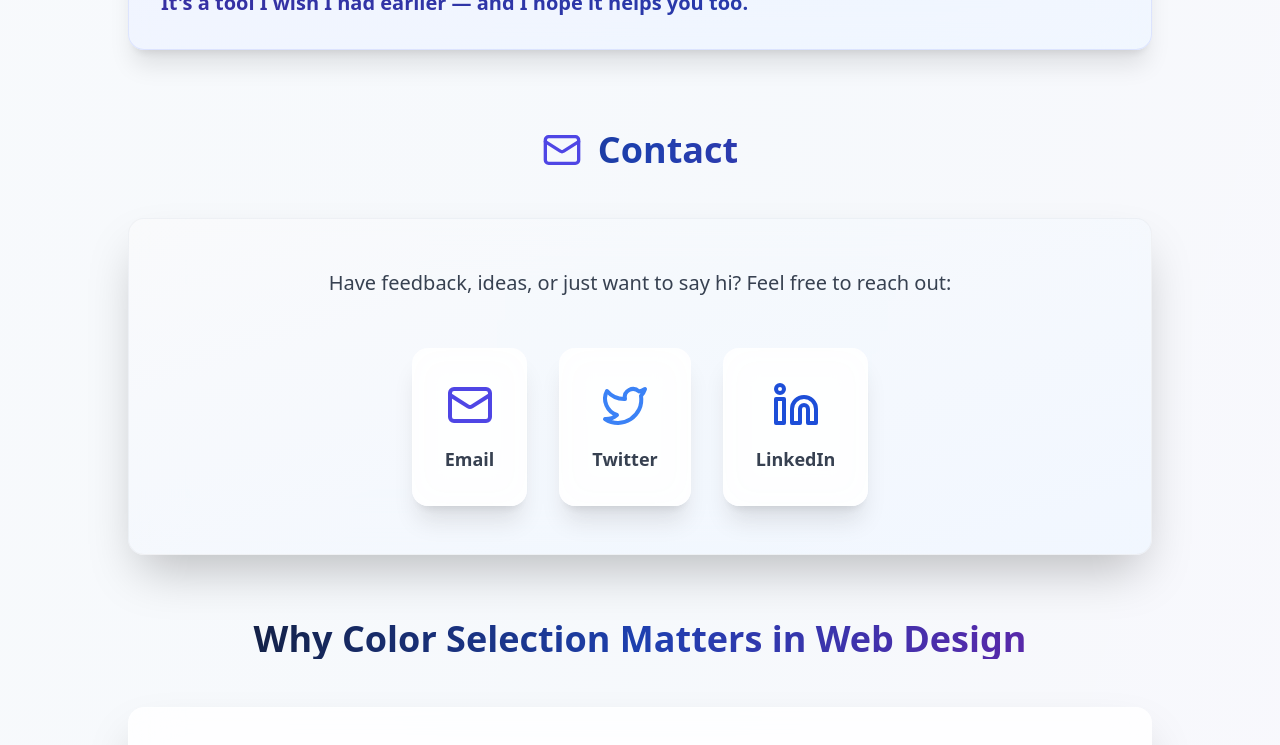
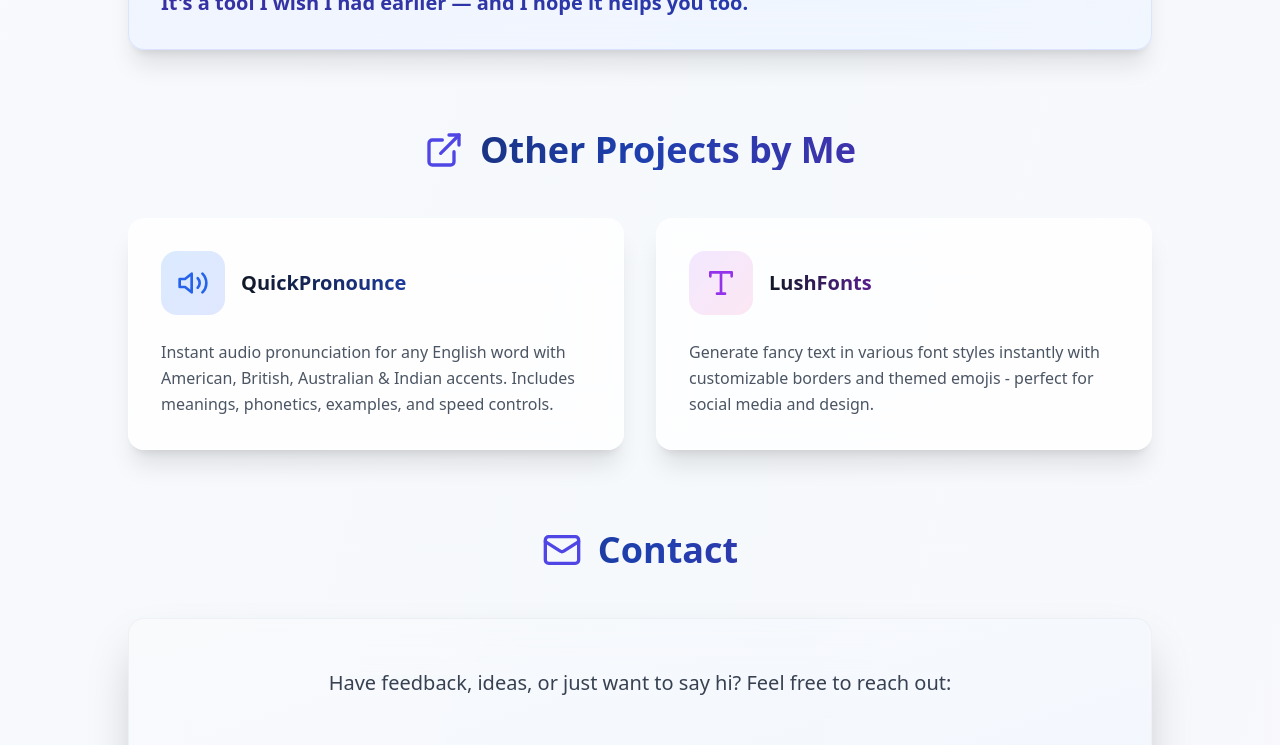
Before and after one commit to ankitsharma93154/Colorcura, a React (Vite) app: page /about in a window 1280 px wide. Shown: the part 1740-2485 px from the top of the page. Built offline with nearby package versions, Linux system fonts and the light colour scheme; no server answers.

Commit message:
added other projects by me section and changed the content of right side bar

```diff
--- a/src/components/palette/PaletteCard.tsx
+++ b/src/components/palette/PaletteCard.tsx
@@ -96,7 +96,7 @@ const PaletteCard: React.FC<PaletteCardProps> = ({ palette, onLike, isLiked }) =
       {/* Enhanced like button with glassmorphism */}
       <button
         onClick={handleLike}
-        className="absolute -bottom-4 left-4 flex items-center space-x-2 bg-white/90 dark:bg-gray-800/90 backdrop-blur-lg text-gray-600 hover:text-red-500 dark:text-gray-300 dark:hover:text-red-400 transition-all duration-300 px-4 py-2 rounded-full shadow-lg border border-white/30 dark:border-gray-600/30 hover:scale-110 hover:-translate-y-1 hover:shadow-xl group/like z-50"
+        className="absolute -bottom-4 left-36 flex items-center space-x-2 bg-white/90 dark:bg-gray-800/90 backdrop-blur-lg text-gray-600 hover:text-red-500 dark:text-gray-300 dark:hover:text-red-400 transition-all duration-300 px-4 py-2 rounded-full shadow-lg border border-white/30 dark:border-gray-600/30 hover:scale-110 hover:-translate-y-1 hover:shadow-xl group/like z-50"
         aria-label="Like"
       >
         <Heart
--- a/src/pages/AboutPage.tsx
+++ b/src/pages/AboutPage.tsx
@@ -1,5 +1,5 @@
 import React from 'react';
-import { Palette, Mail, Twitter, Linkedin, Eye, Layout, Lightbulb } from 'lucide-react';
+import { Palette, Mail, Twitter, Linkedin, Eye, Layout, Lightbulb, ExternalLink, Volume2, Type } from 'lucide-react';
 
 const AboutContactPage: React.FC = () => {
   return (
@@ -114,6 +114,60 @@ const AboutContactPage: React.FC = () => {
                 </p>
                 <p className="text-xl font-semibold bg-gradient-to-r from-indigo-800 to-blue-800 bg-clip-text text-transparent mb-0">
                   It's a tool I wish I had earlier — and I hope it helps you too.
+                </p>
+              </div>
+            </div>
+          </section>
+
+          {/* Other Projects Section */}
+          <section className="mb-20">
+            <h2 className="text-4xl font-bold mb-12 bg-gradient-to-r from-gray-900 via-blue-800 to-purple-800 bg-clip-text text-transparent text-center flex items-center justify-center">
+              <ExternalLink className="mr-4 h-10 w-10 text-indigo-600" />
+              Other Projects by Me
+            </h2>
+
+            <div className="grid md:grid-cols-2 gap-8">
+              <div className="bg-white/80 backdrop-blur-xl p-8 rounded-2xl border border-white/30 shadow-xl hover:shadow-2xl transition-all duration-500 hover:scale-105 group">
+                <div className="flex items-center mb-6">
+                  <div className="p-4 bg-gradient-to-br from-blue-100 to-indigo-100 rounded-2xl mr-4 group-hover:scale-110 transition-transform duration-300">
+                    <Volume2 className="h-8 w-8 text-blue-600" />
+                  </div>
+                  <h3 className="text-xl font-bold bg-gradient-to-r from-gray-900 to-blue-800 bg-clip-text text-transparent">
+                    <a
+                      href="https://quickpronounce.site"
+                      target="_blank"
+                      rel="noopener noreferrer"
+                      className="hover:text-blue-700 transition-colors flex items-center gap-2"
+                    >
+                      QuickPronounce
+                      <ExternalLink size={18} />
+                    </a>
+                  </h3>
+                </div>
+                <p className="text-gray-600 leading-relaxed">
+                  Instant audio pronunciation for any English word with American, British, Australian & Indian accents. Includes meanings, phonetics, examples, and speed controls.
+                </p>
+              </div>
+
+              <div className="bg-white/80 backdrop-blur-xl p-8 rounded-2xl border border-white/30 shadow-xl hover:shadow-2xl transition-all duration-500 hover:scale-105 group">
+                <div className="flex items-center mb-6">
+                  <div className="p-4 bg-gradient-to-br from-purple-100 to-pink-100 rounded-2xl mr-4 group-hover:scale-110 transition-transform duration-300">
+                    <Type className="h-8 w-8 text-purple-600" />
+                  </div>
+                  <h3 className="text-xl font-bold bg-gradient-to-r from-gray-900 to-purple-800 bg-clip-text text-transparent">
+                    <a
+                      href="https://lushfonts.site"
+                      target="_blank"
+                      rel="noopener noreferrer"
+                      className="hover:text-purple-700 transition-colors flex items-center gap-2"
+                    >
+                      LushFonts
+                      <ExternalLink size={18} />
+                    </a>
+                  </h3>
+                </div>
+                <p className="text-gray-600 leading-relaxed">
+                  Generate fancy text in various font styles instantly with customizable borders and themed emojis - perfect for social media and design.
                 </p>
               </div>
             </div>
--- a/src/pages/HomePage.tsx
+++ b/src/pages/HomePage.tsx
@@ -273,37 +273,36 @@ const HomePage: React.FC = () => {
 <aside className="hidden lg:block w-80 h-screen fixed right-0 top-18 border-l border-white/30 bg-white/60 backdrop-blur-xl shadow-lg z-40">
   <div className="px-4 py-8 h-full overflow-y-auto scrollbar-hide">
     <h1 className="text-3xl font-bold mb-4 bg-gradient-to-r from-gray-900 via-blue-800 to-purple-800 bg-clip-text text-transparent">
-            Curated Color Palettes
+      Not Just Palettes.
     </h1>
     <p className="text-gray-600 mb-8 leading-relaxed">
-            Explore thoughtfully curated 4-color palettes designed for real-world UI use.
+      Colorcura lets you <span className="font-semibold text-indigo-700">preview any palette</span> in a real UI mockup instantly.
+      See how your colors actually feel in context — not just how they look in a grid.
     </p>
 
-          {/* Enhanced Promo Section */}
+    {/* Promo Section */}
     <div className="bg-gradient-to-br from-indigo-100/80 to-purple-100/80 backdrop-blur-lg rounded-2xl p-6 border border-white/30 shadow-lg">
       <h2 className="text-xl font-bold mb-4 bg-gradient-to-r from-indigo-900 to-purple-900 bg-clip-text text-transparent">
-              Design with Confidence
+        Why Colorcura?
       </h2>
-            <p className="text-indigo-800 mb-6 text-sm leading-relaxed">
-              ColorCura helps you visualize how colors work together in real interfaces. No more guessing – see your palette in action before you commit.
-            </p>
-            <div className="space-y-3">
-              <div className="flex items-center text-sm text-indigo-700">
-                <div className="w-2 h-2 bg-gradient-to-r from-indigo-500 to-purple-500 rounded-full mr-3"></div>
-                <span>Live UI previews</span>
-              </div>
-              <div className="flex items-center text-sm text-indigo-700">
-                <div className="w-2 h-2 bg-gradient-to-r from-purple-500 to-pink-500 rounded-full mr-3"></div>
-                <span>Smart color role suggestions</span>
-              </div>
-              <div className="flex items-center text-sm text-indigo-700">
-                <div className="w-2 h-2 bg-gradient-to-r from-pink-500 to-orange-500 rounded-full mr-3"></div>
-                <span>Gradient generator</span>
-              </div>
-            </div>
+      <ul className="space-y-4 text-sm text-indigo-800 leading-relaxed">
+        <li className="flex items-start">
+          <span className="w-2 h-2 mt-1 bg-gradient-to-r from-indigo-500 to-purple-500 rounded-full mr-3"></span>
+          Live UI mockup previews — click any palette to see it in action.
+        </li>
+        <li className="flex items-start">
+          <span className="w-2 h-2 mt-1 bg-gradient-to-r from-purple-500 to-pink-500 rounded-full mr-3"></span>
+          Smart color role suggestions for buttons, backgrounds, and accents.
+        </li>
+        <li className="flex items-start">
+          <span className="w-2 h-2 mt-1 bg-gradient-to-r from-pink-500 to-orange-500 rounded-full mr-3"></span>
+          Built-in gradient generator to complete your design system.
+        </li>
+      </ul>
     </div>
   </div>
 </aside>
+
 
       {/* Main Content - with proper margins for sidebars */}
       <main className="flex-1 md:ml-48 lg:mr-80 min-h-screen overflow-y-auto bg-white/40 backdrop-blur-sm">
```
Lines whose indentation alone changed are shown as unchanged.
